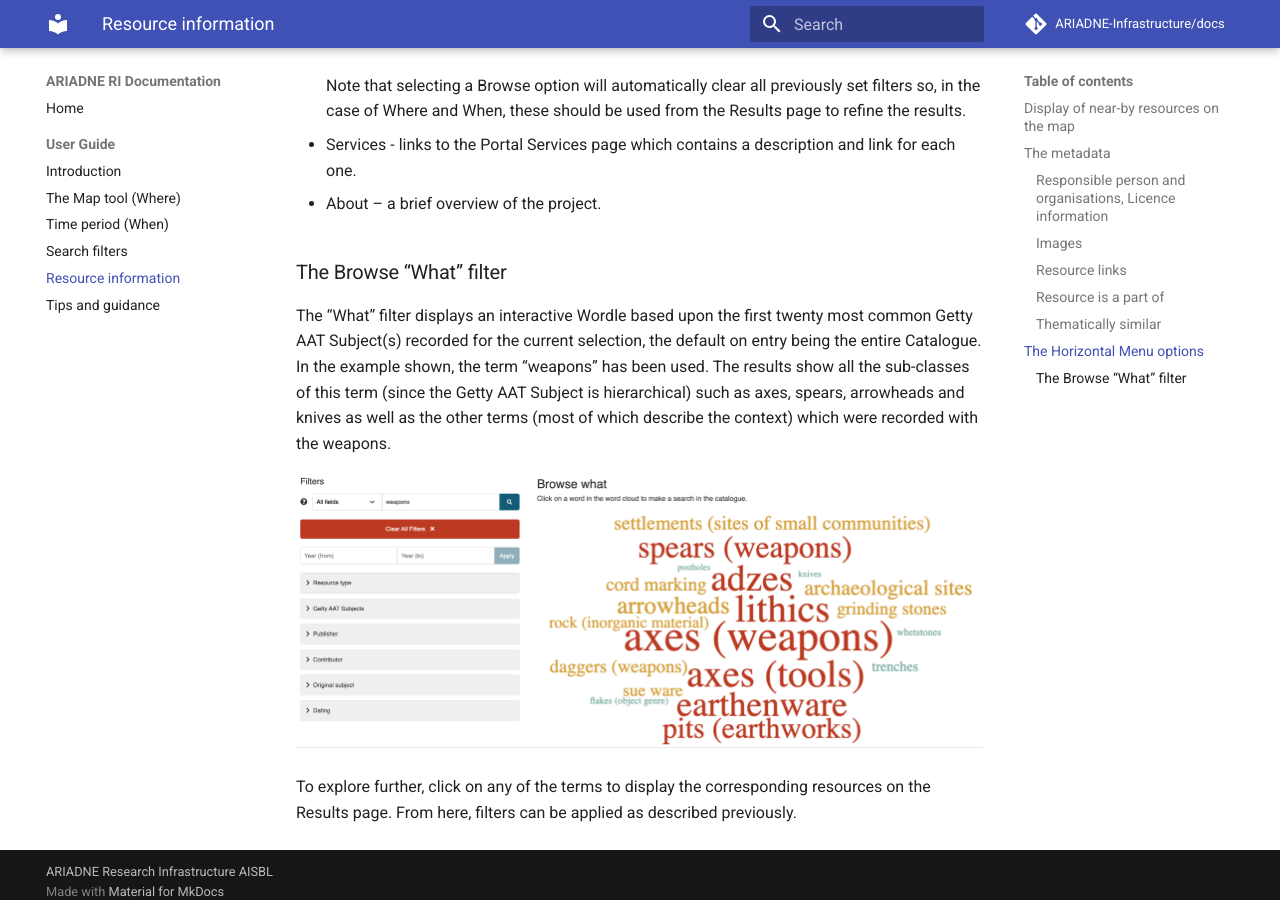
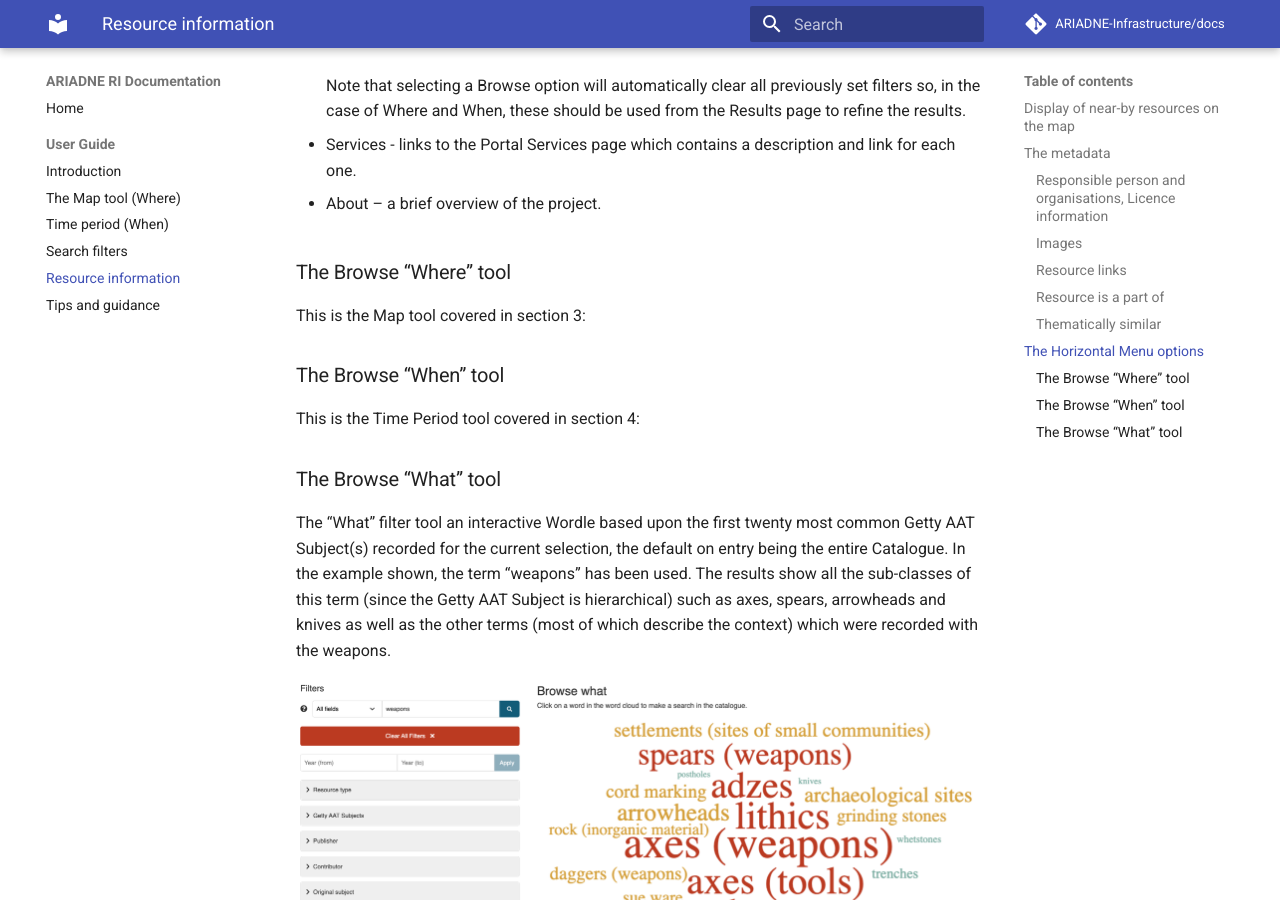
Before and after one commit to uoy-ads/hsds-data-catalogue-docs, an MkDocs documentation site: the page built from docs/Portal_User_Guide/Section-5_Resources.md, in a window 1280 px wide and 900 px high, scrolled down 8348 px. Built offline with MkDocs 1.6.1 and Material for MkDocs 9.7.7, drawn with Linux system fonts in a browser that asks for light colours; comment, search, counter and statistics services are not loaded.

Commit message:
Update Section-5_Resources.md

```diff
--- a/docs/Portal_User_Guide/Section-5_Resources.md
+++ b/docs/Portal_User_Guide/Section-5_Resources.md
@@ -109,9 +109,17 @@ There are four options in the horizontal menu across the top of the page:
 
 - About – a brief overview of the project.
 
-### The Browse “What” filter
+### The Browse “Where” tool
 
-The “What” filter displays an interactive Wordle based upon the first twenty most common Getty AAT Subject(s) recorded for the current selection, the default on entry being the entire Catalogue. In the example shown, the term “weapons” has been used. The results show all the sub-classes of this term (since the Getty AAT Subject is hierarchical) such as axes, spears, arrowheads and knives as well as the other terms (most of which describe the context) which were recorded with the weapons.
+This is the Map tool covered in section 3:
+
+### The Browse “When” tool
+
+This is the Time Period tool covered in section 4:
+
+### The Browse “What” tool
+
+The “What” filter tool an interactive Wordle based upon the first twenty most common Getty AAT Subject(s) recorded for the current selection, the default on entry being the entire Catalogue. In the example shown, the term “weapons” has been used. The results show all the sub-classes of this term (since the Getty AAT Subject is hierarchical) such as axes, spears, arrowheads and knives as well as the other terms (most of which describe the context) which were recorded with the weapons.
 
 ![Alt text](../assets/45-Browse_what.png)
 
```
